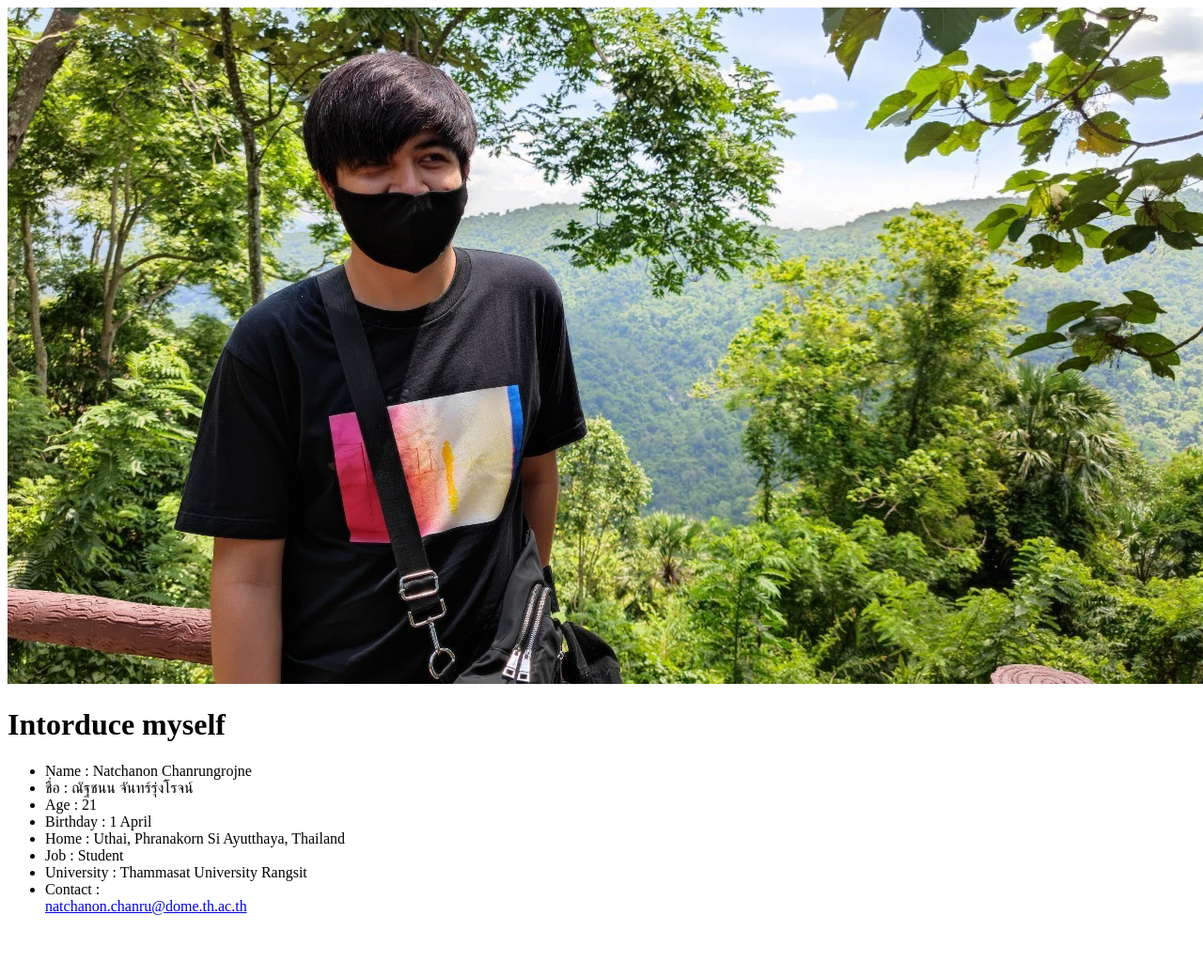
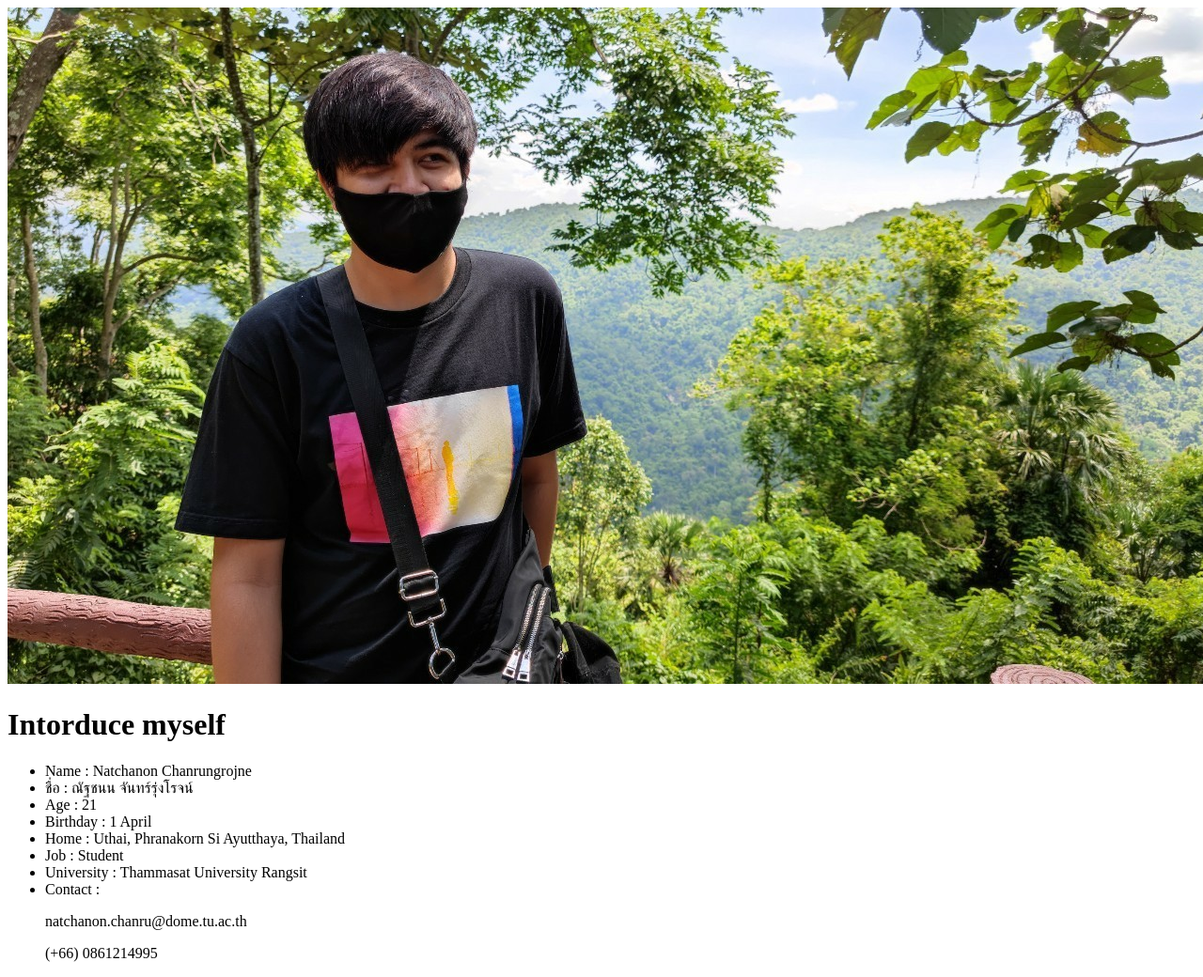
Before and after one commit to 6410615048/6410615048.github.io, a plain HTML site: page index.html in a window 1280 px wide. Shown: the whole page at 94% size. Before the commit the page ends 990 px from the top, so only its background shows below. Drawn offline with Linux system fonts and the light colour scheme.

Commit message:
edit index.html

```diff
--- a/index.html
+++ b/index.html
@@ -15,7 +15,8 @@
       <li>Job : Student</li>
       <li>University : Thammasat University Rangsit</li>
       <li>Contact : </li>
-      <a href="https://mail.google.com/mail/?view=cm&source=mailto&to=natchanon.chanru@dome.tu.ac.th">natchanon.chanru@dome.th.ac.th</a>
+      <p>natchanon.chanru@dome.tu.ac.th</p>
+      <p>(+66) 0861214995</p>
     </ul>
   </body>
 </html>
```
